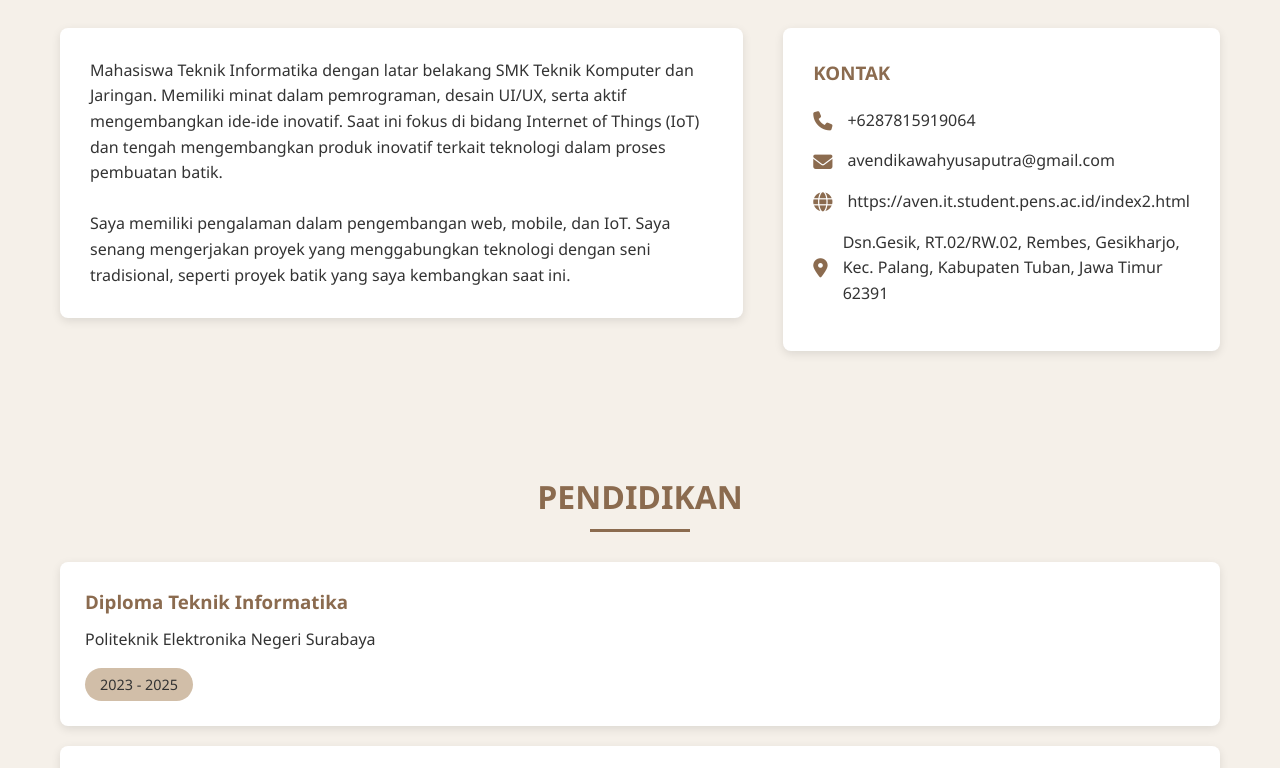
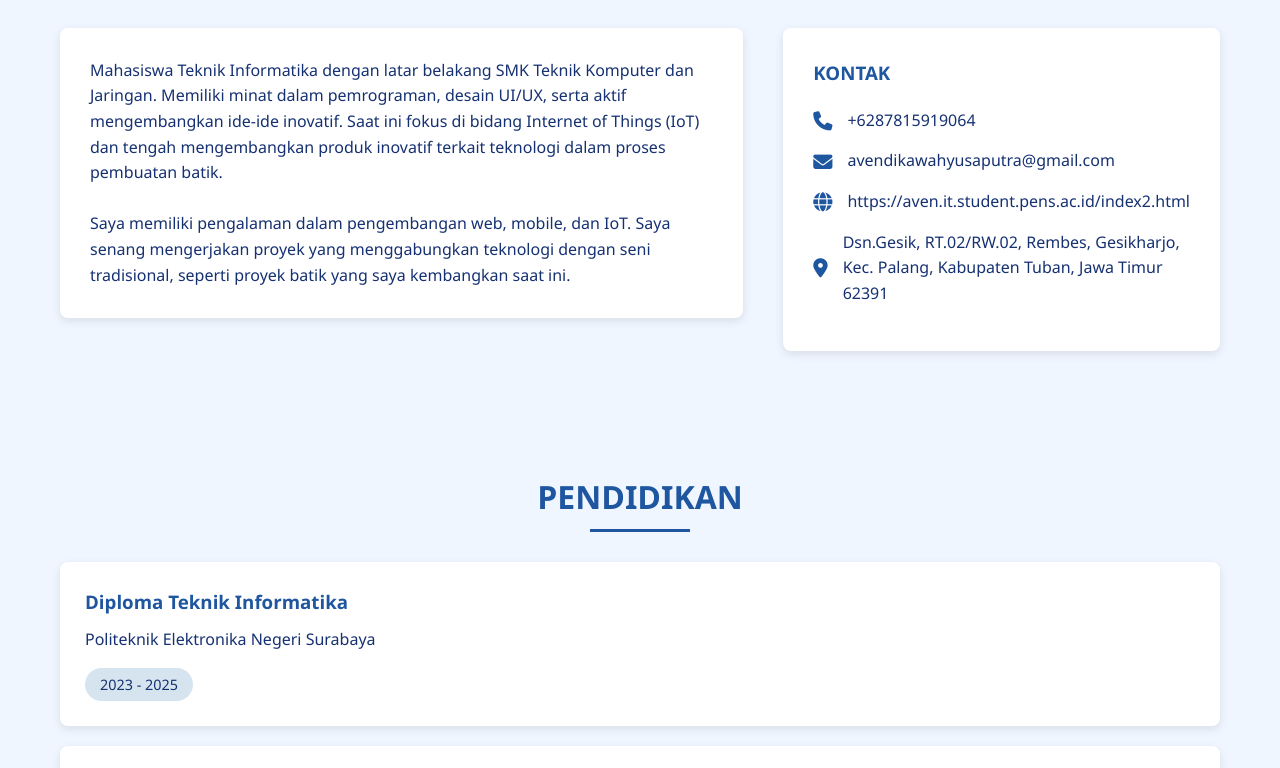
Before and after one commit to avendika/Portofolio, a plain HTML site: page index.html in a window 1280 px wide. Shown: the part 389-1157 px from the top of the page. Drawn offline with Linux system fonts and the light colour scheme.

Commit message:
Update index.html

```diff
--- a/index.html
+++ b/index.html
@@ -6,11 +6,11 @@
     <title>Avendika Wahyu Saputra - Programmer Portfolio</title>
     <style>
         :root {
-            --primary-color: #8B6B4F;
-            --secondary-color: #F5F0E9;
-            --dark-color: #333333;
+            --primary-color: #1E56A0;
+            --secondary-color: #F0F6FF;
+            --dark-color: #163172;
             --light-color: #FFFFFF;
-            --accent-color: #D1BEA8;
+            --accent-color: #D6E4F0;
         }
 
         * {
@@ -337,7 +337,7 @@
         }
 
         .btn:hover {
-            background-color: #735A42;
+            background-color: #164785;
         }
 
         /* Footer */
@@ -671,9 +671,6 @@
             });
         });
 
-        // Mobile navigation toggle (can be implemented if needed)
-        // Project modal functionality (can be implemented if needed)
-
         // Form submission handling
         const contactForm = document.querySelector('.contact-form');
         contactForm.addEventListener('submit', function(e) {
```
